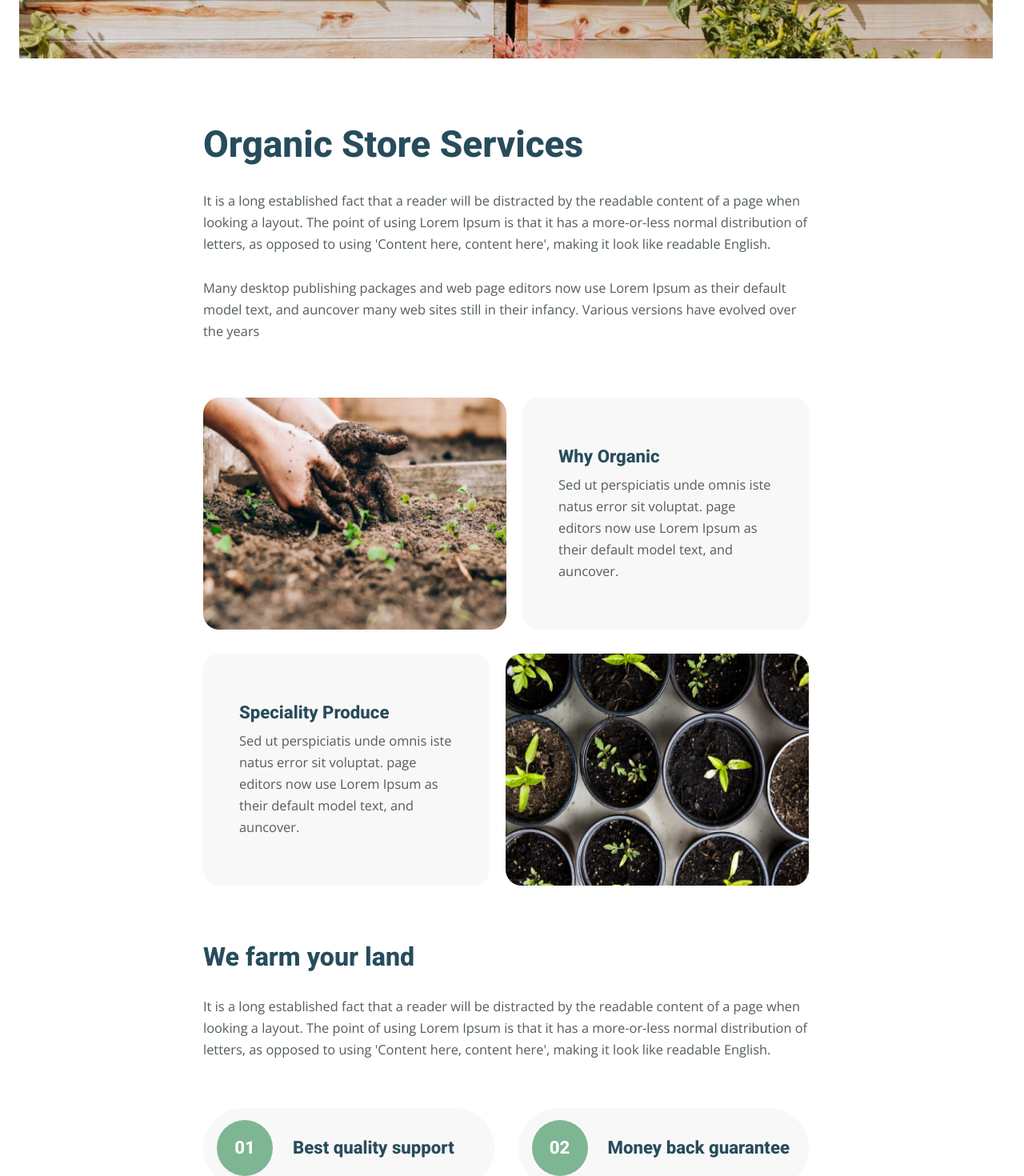
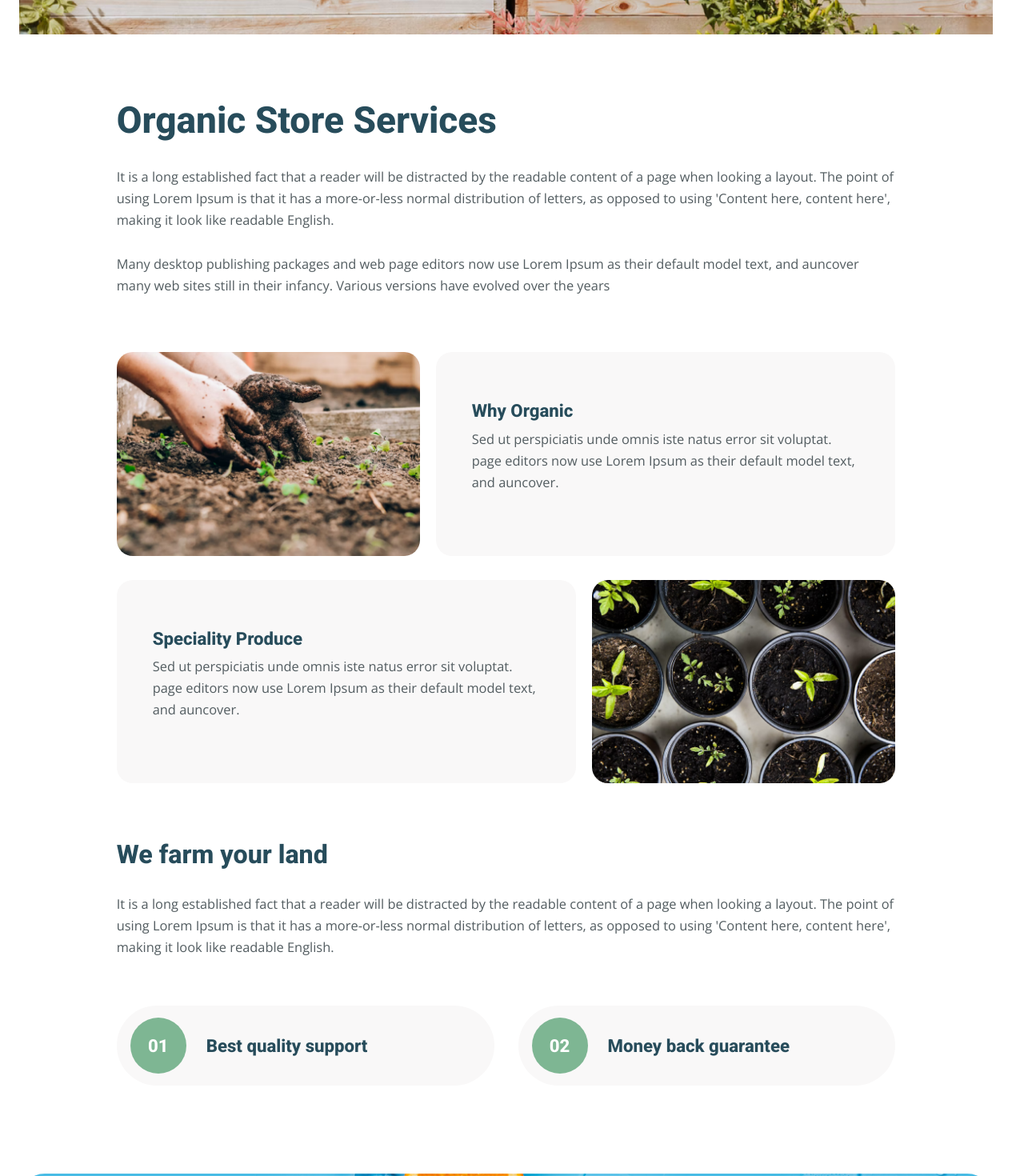
Before and after one commit to RusikHunter/Organick, a React (Vite) app in the folder frontend/: page /quality in a window 1280 px wide. Shown: the part 1340-2810 px from the top of the page at 80% size. Built offline with nearby package versions, Linux system fonts and the light colour scheme.

Commit message:
styles(quality): write adaptive SCSS styles for QualitySection component

```diff
--- a/frontend/src/components/QualitySection/QualitySection.scss
+++ b/frontend/src/components/QualitySection/QualitySection.scss
@@ -1,7 +1,25 @@
+@use "../../styles/index" as *;
+
 .quality {
 
     &__inner {
         padding-block: 180px 130px;
+
+        @include laptop {
+            padding-block: 150px 110px;
+        }
+
+        @include tablet {
+            padding-block: 120px 90px;
+        }
+
+        @include mobile {
+            padding-block: 90px 60px;
+        }
+
+        @include mobile-small {
+            padding-block: 70px 40px;
+        }
     }
 
     &__row {}
@@ -20,6 +38,14 @@
 
     &__column--2 {
         padding-inline: 230px;
+
+        @include laptop {
+            padding-inline: 10%;
+        }
+
+        @include tablet {
+            padding-inline: 0;
+        }
     }
 
     &__description {
@@ -44,16 +70,43 @@
         &:last-child {
             flex-direction: row-reverse;
         }
+
+        @include mobile {
+            width: 80%;
+            flex-direction: column;
+            margin-inline: auto;
+
+            &:last-child {
+                flex-direction: column;
+            }
+        }
+
+        @include mobile-small {
+            width: 100%;
+        }
     }
 
     &__feature-image {
         border-radius: 20px;
+
+        @include mobile {
+            width: 100%;
+            margin-inline: auto;
+        }
     }
 
     &__feature-content {
         border-radius: 20px;
         padding: 60px 45px;
         background-color: var(--color-lightgray);
+
+        @include mobile {
+            padding: 35px 25px;
+        }
+
+        @include mobile-small {
+            padding: 30px 20px;
+        }
     }
 
     &__feature-title {}
@@ -68,6 +121,11 @@
         margin-top: 60px;
         display: flex;
         gap: 30px;
+
+        @include mobile {
+            flex-direction: column;
+            margin-inline: auto;
+        }
     }
 
     &__advantage {
@@ -78,6 +136,10 @@
         padding: 15px 17px;
         background-color: var(--color-lightgray);
         border-radius: 100px;
+
+        @include mobile {
+            width: 100%;
+        }
     }
 
     &__advantage-circle {
@@ -89,6 +151,11 @@
         background-color: var(--color-green);
         color: var(--color-white) !important;
         border-radius: 50%;
+
+        @include mobile-small {
+            width: 50px;
+            height: 50px;
+        }
     }
 
     &__advantage-text {}
```
